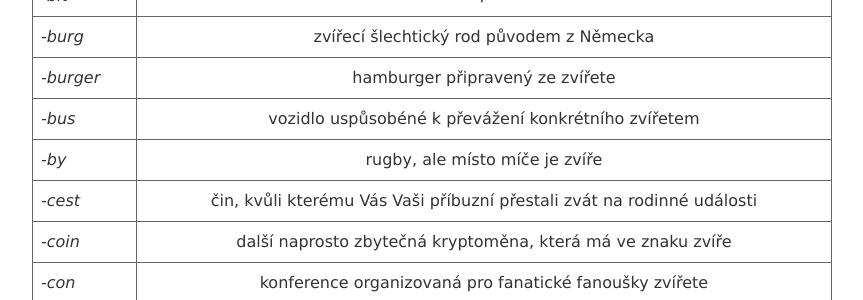
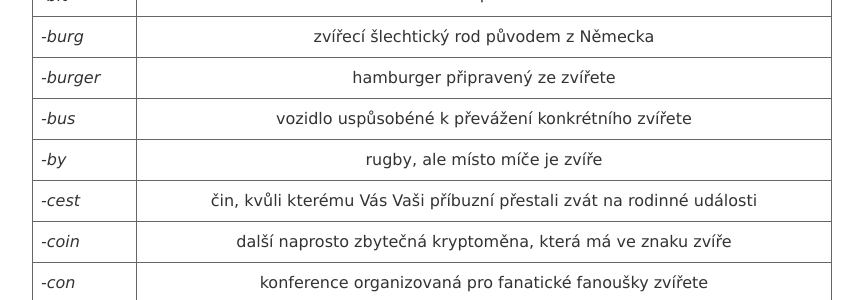
Before and after one commit to Meziklassociation/meziklasi, a Jekyll site: the page built from _posts/2019-11-26-zvireci-nazvoslovi.md, in a window 1280 px wide and 900 px high, scrolled down 752 px. Shown: the part 151-451 px from the top of the window, without its empty margins (208-1071 px from the left). Built offline with Jekyll 4.4.1, drawn with Linux system fonts in a browser that asks for light colours; nearby versions of some CDN libraries.

Commit message:
correct typo

```diff
--- a/_posts/2019-11-26-zvireci-nazvoslovi.md
+++ b/_posts/2019-11-26-zvireci-nazvoslovi.md
@@ -34,7 +34,7 @@ Zde je několik příkladů správného převodu:
 | _-bit_[^bit]         | zkamenělina předka zvířete                                                                  |
 | _-burg_              | zvířecí šlechtický rod původem z Německa                                                    |
 | _-burger_            | hamburger připravený ze zvířete                                                             |
-| _-bus_			   | vozidlo uspůsobéné k převážení konkrétního zvířetem 										 |
+| _-bus_			   | vozidlo uspůsobéné k převážení konkrétního zvířete 										 |
 | _-by_                | rugby, ale místo míče je zvíře                                                              |
 | _-cest_			   | čin, kvůli kterému Vás Vaši příbuzní přestali zvát na rodinné události						 |
 | _-coin_              | další naprosto zbytečná kryptoměna, která má ve znaku zvíře                                 |
```
